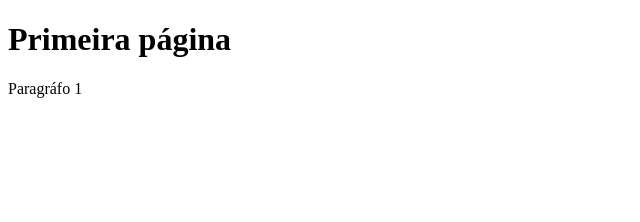
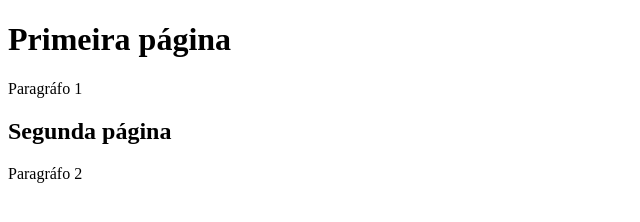
Before and after one commit to igorbzrra/Tecnologia-Web, a plain HTML site: page index.html in a window 1280 px wide. Shown: the whole page, without its empty margins (0-640 px from the left). Drawn offline with Linux system fonts and the light colour scheme.

Commit message:
new version

```diff
--- a/index.html
+++ b/index.html
@@ -7,6 +7,8 @@
 
 <h1>Primeira página</h1>
 <p>Paragráfo 1</p>
+<h2>Segunda página</h2>
+<p>Paragráfo 2</p>
 
 </body>
 </html>
```
